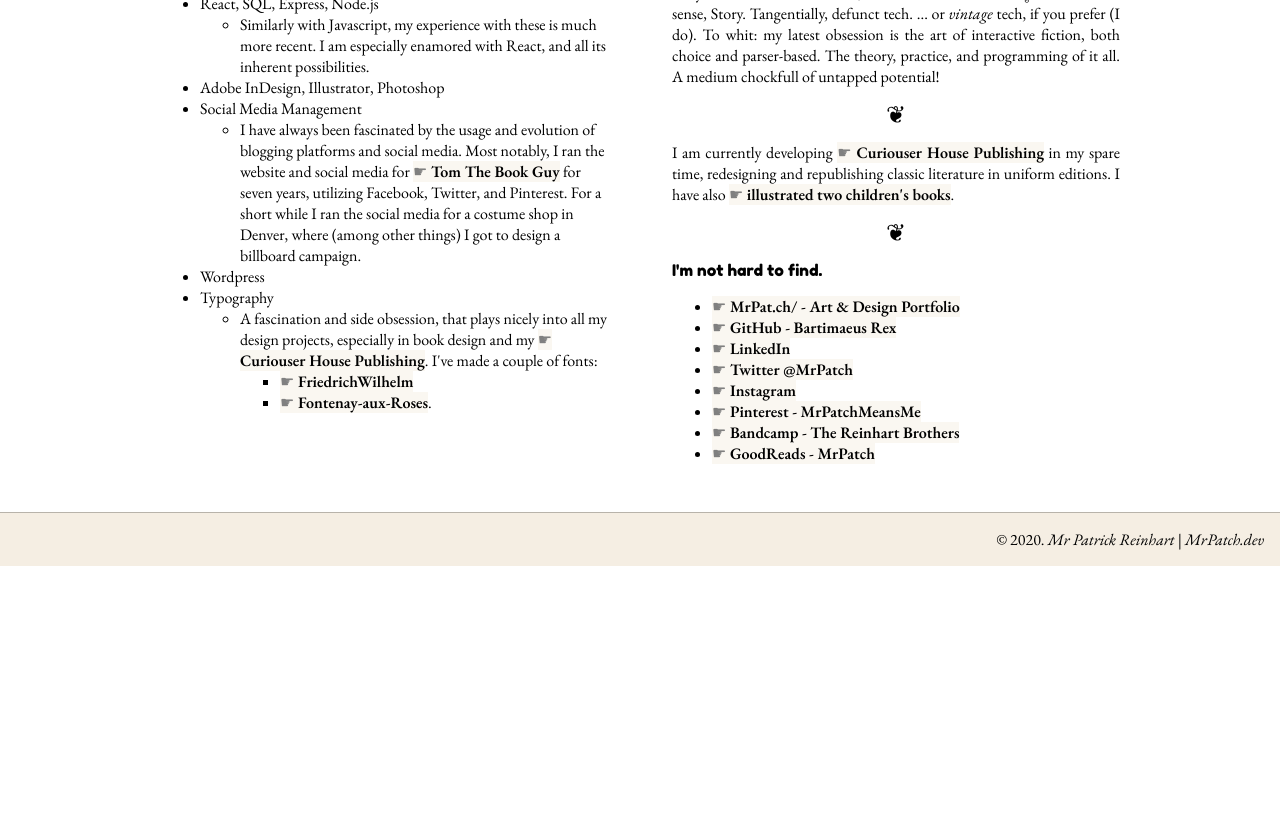
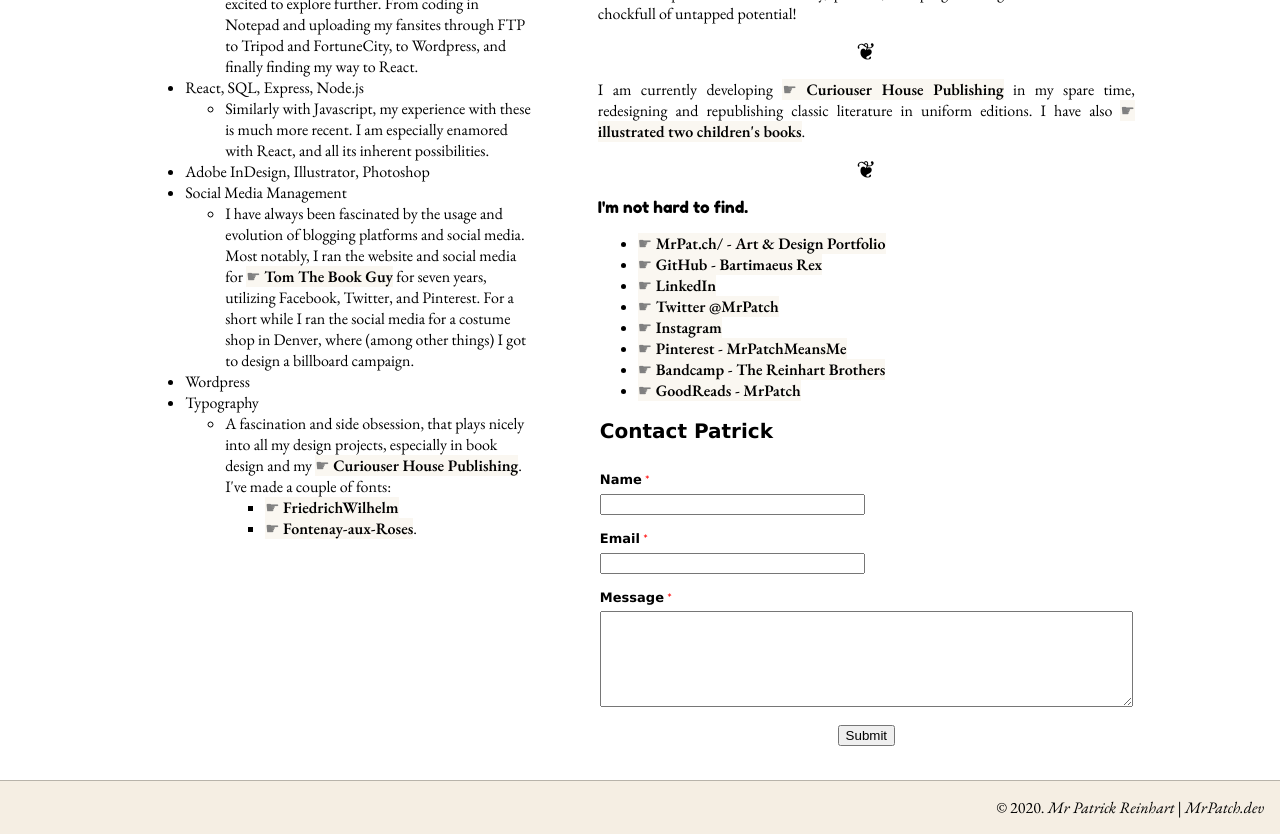
Before and after one commit to bartimaeusrex/css-grids-templates, a plain HTML site: page index.html in a window 1280 px wide. Shown: the part 778-1612 px from the top of the page. Before the commit the page ends 1344 px from the top, so only its background shows below. Drawn offline with nearby package versions, Linux system fonts and the light colour scheme; a web font is replaced by a local one.

Commit message:
EmailMeForm added, not sure I like EMF

```diff
--- a/index.html
+++ b/index.html
@@ -3,6 +3,10 @@
 <head>
   <meta charset="UTF-8">
   <meta name="viewport" content="width=device-width, initial-scale=1.0">
+
+
+  <meta http-equiv="Content-Type" content="text/html; charset=utf-8" /><form id="emf-form" target="_self" enctype="multipart/form-data" method="post" action="https://www.emailmeform.com/builder/form/0K0abBJe67Q2DgR52FEntiC">
+
 
   <link href="typog.css" rel="stylesheet" />
   <link href="https://fonts.googleapis.com/css2?family=EB+Garamond:ital,wght@0,400;0,564;1,400&family=Cutive+Mono&family=Varela+Round&family=Fredoka+One&family=Meddon&display=swap" rel="stylesheet">
@@ -99,7 +103,37 @@
       <!-- <div class="fleuron">❦</div>
       <div class="section-head" id="contact">Contact</div> -->
 
-      <!-- CONTACT FORM PHP STUFF FROM http://reusableforms.com/d/o1/php-contact-form-template -->
+      <!-- CONTACT FORM PHP STUFF FROM emailmeform -->
+
+
+
+        <table style="text-align:left;" cellpadding="2" cellspacing="0" border="0" bgcolor="#FFFFFF">
+        <tr>
+        <td style="" colspan="2">
+        <font face="Verdana" size="2" color="#000000"><b style="font-size:20px;">Contact Patrick</b><br /><label style="font-size:15px;"></label><br /></font>
+        </td>
+        </tr><tr valign="top" ><td id="td_element_label_0" style="" align=""><font face="Verdana" size="2" color="#000000"><b>Name</b></font>
+        <span style="color:red;"><small>*</small></span>
+        </td></tr><tr><td id="td_element_field_0" style=""><input id="element_0" name="element_0" value="" size="30"
+                  class="validate[required]" type="text" /><div style="padding-bottom:8px;color:#000000;"><small><font face="Verdana"></font></small></div>
+        </td>
+        </tr><tr valign="top" ><td id="td_element_label_1" style="" align=""><font face="Verdana" size="2" color="#000000"><b>Email</b></font>
+        <span style="color:red;"><small>*</small></span>
+        </td></tr><tr><td id="td_element_field_1" style=""><input id="element_1" name="element_1"
+                class="validate[required,custom[email]]"
+                value="" size="30" type="text" /><div style="padding-bottom:8px;color:#000000;"><small><font face="Verdana"></font></small></div>
+        </td>
+        </tr><tr valign="top" ><td id="td_element_label_2" style="" align=""><font face="Verdana" size="2" color="#000000"><b>Message</b></font>
+        <span style="color:red;"><small>*</small></span>
+        </td></tr><tr><td id="td_element_field_2" style=""><textarea id="element_2" name="element_2" cols="64" rows="6"
+                  class="validate[required] "></textarea><div style="padding-bottom:8px;color:#000000;"><small><font face="Verdana"></font></small></div>
+        </td>
+        </tr><tr><td colspan="2" align="center">
+        <input name="element_counts" value="3" type="hidden" />
+        <input name="embed" value="forms" type="hidden" /><input  value="Submit" type="submit" />
+        </td></tr></table></form>
+
+
     </section>
 
     <footer>© 2020. <em>Mr Patrick Reinhart | MrPatch.dev</em></footer>
```
Also changed, not shown: 1 other file.
